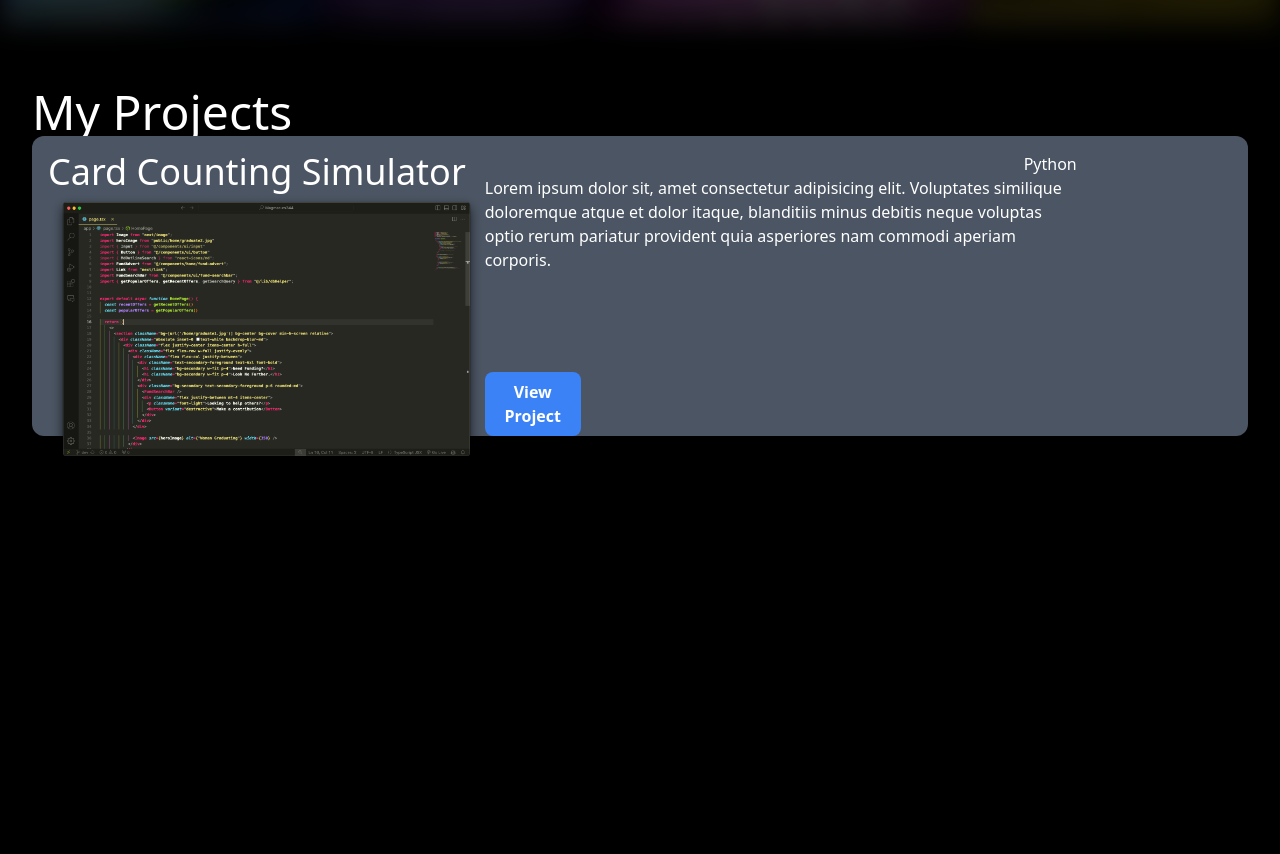
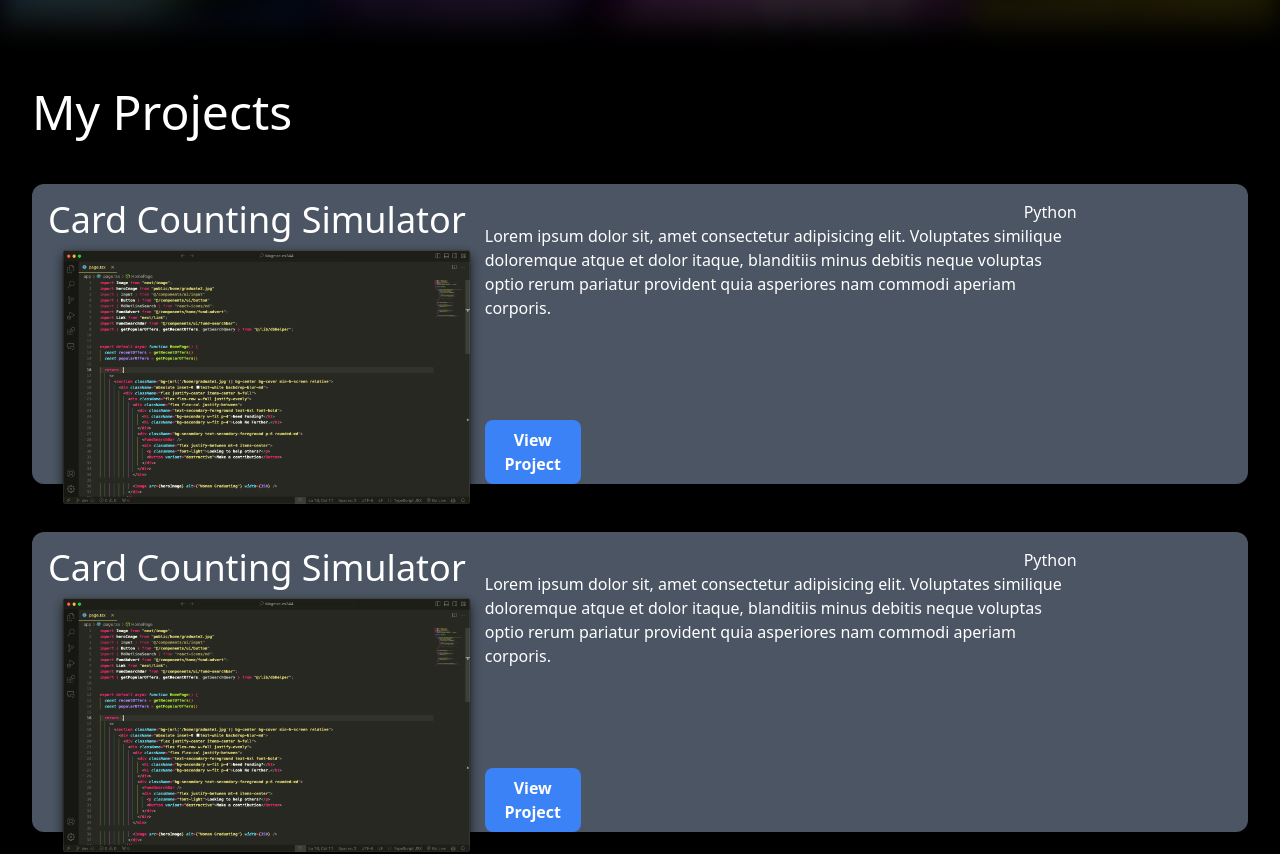
Before and after one commit to arch-bert/my-website, a React (Create React App) app: page / in a window 1280 px wide. Shown: the part 820-1674 px from the top of the page. Built offline with nearby package versions, Linux system fonts and the light colour scheme.

Commit message:
Added space above cards

```diff
--- a/src/App.tsx
+++ b/src/App.tsx
@@ -11,6 +11,8 @@ export default function App() {
       <section className="flex flex-col pt-[60px] px-8">
         <h1 className="text-5xl">My Projects</h1>
         <ProjectCard />
+        <ProjectCard />
+        <ProjectCard />
       </section>
     </div>
   );
--- a/src/components/project-card.tsx
+++ b/src/components/project-card.tsx
@@ -1,5 +1,6 @@
 export default function ProjectCard() {
   return (
+    <div className="pt-12">
       <div className="flex flex-row h-[300px] px-4 pt-4 rounded-xl bg-gray-600">
         {/* Column container with height matching the row */}
         <div className="flex flex-col h-full">
@@ -15,5 +16,6 @@ export default function ProjectCard() {
           </button>
         </div>
       </div>
+    </div>
   );
 }
```
Lines whose indentation alone changed are shown as unchanged.
